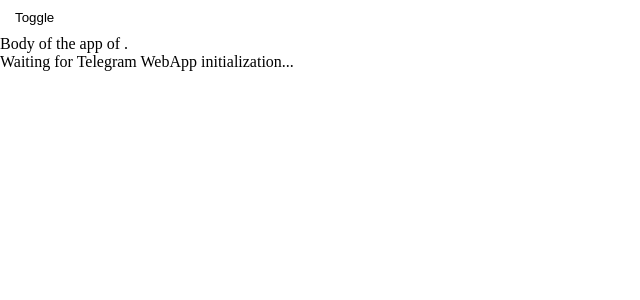
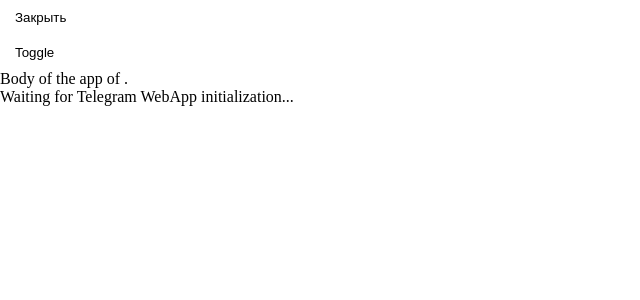
Before and after one commit to ssv555/ai_sky_net_app, a React (Create React App) app: page / in a window 1280 px wide. Shown: the top 300 px of the page, without its empty margins (0-640 px from the left). Built offline with nearby package versions, Linux system fonts and the light colour scheme.

Commit message:
fix bugs 8

```diff
--- a/src/App.js
+++ b/src/App.js
@@ -2,6 +2,8 @@ import './App.css';
 import { useEffect, useState } from 'react';
 import { useTelegram } from './hooks/useTelegram';
 import Button from './components/button/Button';
+import Header from './components/header/Header';
+
 
 function App() {
   const { tg, user, onToggleButton } = useTelegram();
@@ -23,6 +25,7 @@ function App() {
 
   return (
     <div className="App">
+      <Header />
       <Button onClick={onToggleButton}>Toggle</Button>
       <br/>
       Body of the app of {user?.username}.
```
